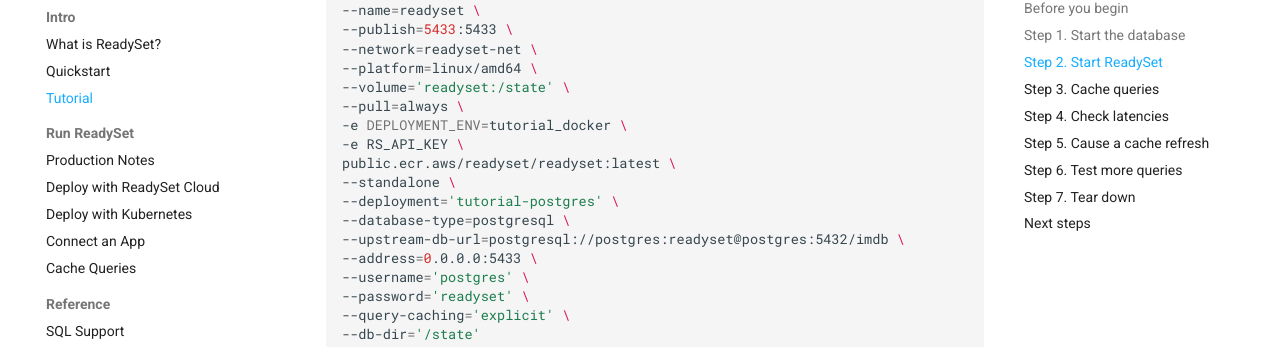
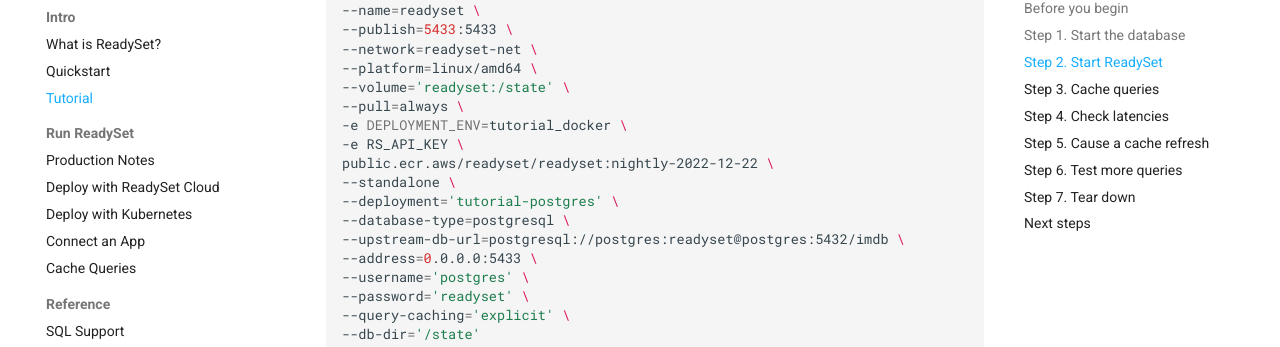
Before and after one commit to readysettech/docs-old, an MkDocs documentation site: the page built from docs/guides/tutorial.md, in a window 1280 px wide and 900 px high, scrolled down 4305 px. Shown: the part 106-453 px from the top of the window. Built offline with MkDocs 1.6.1 and Material for MkDocs 9.7.7, drawn with Linux system fonts in a browser that asks for light colours; comment, search, counter and statistics services are not loaded.

Commit message:
updating readyset version to nightly from 12-22

```diff
--- a/docs/guides/tutorial.md
+++ b/docs/guides/tutorial.md
@@ -212,7 +212,7 @@
     --pull=always \
     -e DEPLOYMENT_ENV=tutorial_docker \
     -e RS_API_KEY \
-    public.ecr.aws/readyset/readyset:latest \
+    public.ecr.aws/readyset/readyset:nightly-2022-12-22 \
     --standalone \
     --deployment='tutorial-postgres' \
     --database-type=postgresql \
```
